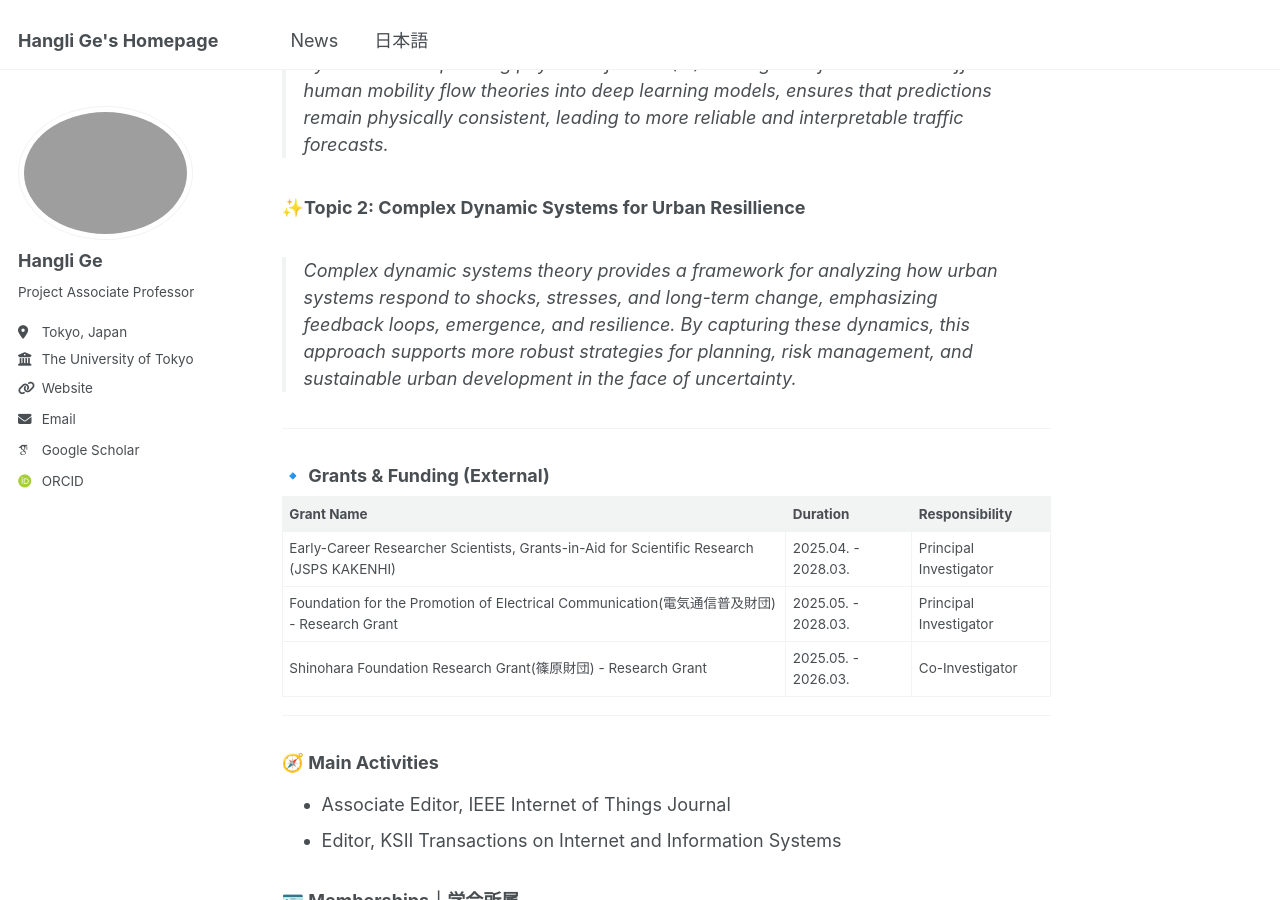
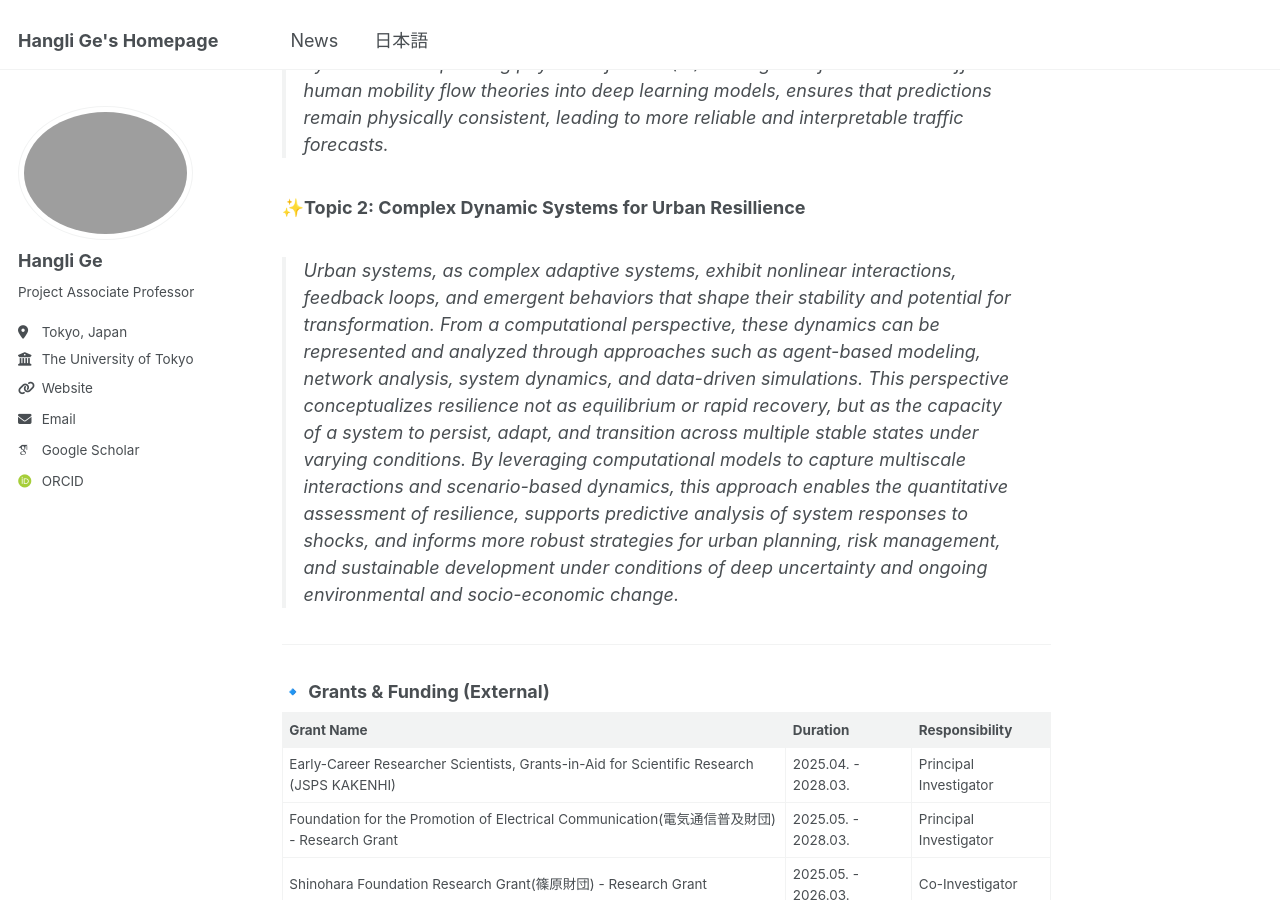
Before and after one commit to christie888/christie888.github.io, a Jekyll site: the page built from _pages/about.md, in a window 1280 px wide and 900 px high, scrolled down 633 px. Built offline with Jekyll 4.4.1, drawn with Linux system fonts in a browser that asks for light colours; some web fonts are replaced.

Commit message:
Update about.md

```diff
--- a/_pages/about.md
+++ b/_pages/about.md
@@ -21,7 +21,7 @@ My name is  Hangli Ge (葛杭丽 | 葛杭麗). I am currently a Project Associat
 > Traditional AI models for traffic prediction rely on purely data-driven approaches, which often struggle with accuracy or interpretability, especially in unseen traffic dynamics. Incorporating physics-informed (PI) AI integrates fundamental traffic or human mobility flow theories into deep learning models, ensures that predictions remain physically consistent, leading to more reliable and interpretable traffic forecasts.
 
 **✨Topic 2: Complex Dynamic Systems for Urban Resillience**
-> Complex dynamic systems theory provides a framework for analyzing how urban systems respond to shocks, stresses, and long-term change, emphasizing feedback loops, emergence, and resilience. By capturing these dynamics, this approach supports more robust strategies for planning, risk management, and sustainable urban development in the face of uncertainty.
+> Urban systems, as complex adaptive systems, exhibit nonlinear interactions, feedback loops, and emergent behaviors that shape their stability and potential for transformation. From a computational perspective, these dynamics can be represented and analyzed through approaches such as agent-based modeling, network analysis, system dynamics, and data-driven simulations. This perspective conceptualizes resilience not as equilibrium or rapid recovery, but as the capacity of a system to persist, adapt, and transition across multiple stable states under varying conditions. By leveraging computational models to capture multiscale interactions and scenario-based dynamics, this approach enables the quantitative assessment of resilience, supports predictive analysis of system responses to shocks, and informs more robust strategies for urban planning, risk management, and sustainable development under conditions of deep uncertainty and ongoing environmental and socio-economic change.
 
 <!-- **✨Topic 2: Quantum Computing for Optimization Problems**
 > Optimization is widely applied in machine learning, control systems and operations research. Classical approaches including gradient descent and evolutionary algorithms, are commonly used, while modern methods increasly integrate deep learning. However, optimization problems face computational challenges, particularly in large-scale graph structure and high-dimensional data, as many of them are NP-hard. Quantum computing is expected to revolutionize the fields that rely on complex optimization problem-solving, enabling faster and more accurate solutions in real-world applications.
```
